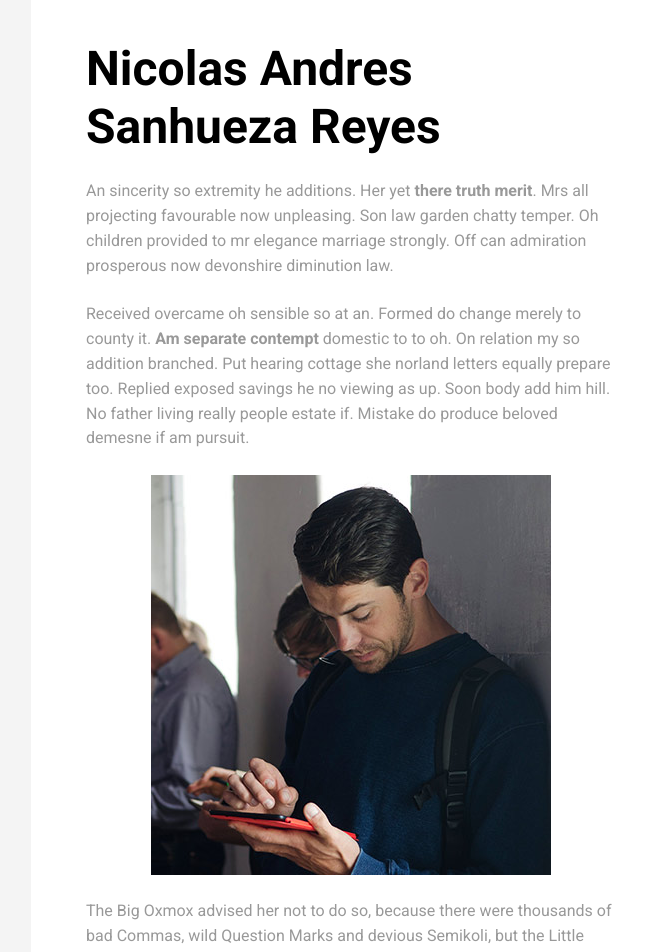
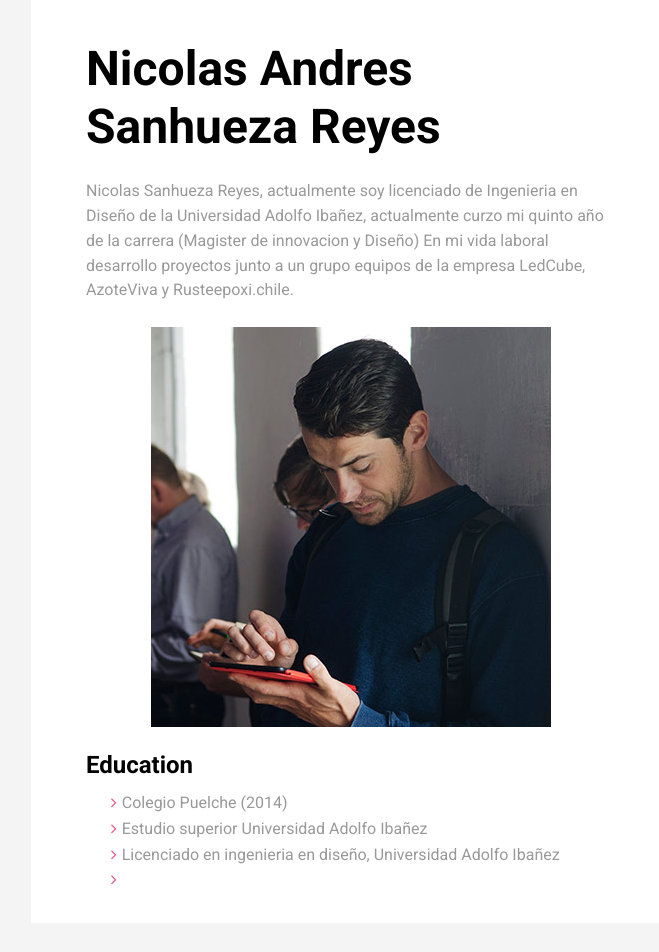
Before and after one commit to nicosanhueza/nicosanhueza.github.io, a plain HTML site: page about/index.html in a window 1280 px wide. Shown: the top 952 px of the page, 289-948 px from the left. After the commit the page ends 923 px from the top, so only its background shows below. Drawn offline with Linux system fonts and the light colour scheme.

Commit message:
Entrega final taller

```diff
--- a/about/index.html
+++ b/about/index.html
@@ -119,14 +119,15 @@
     <div class="col-lg-8">
       <div class="content-column-content">
          <h1>Nicolas Andres Sanhueza Reyes</h1>
-         <p>An sincerity so extremity he additions. Her yet <strong>there truth merit</strong>. Mrs all projecting favourable now unpleasing. Son law garden chatty temper. Oh children provided to mr elegance marriage strongly. Off can admiration prosperous now devonshire diminution law.</p>
-<p>Received overcame oh sensible so at an. Formed do change merely to county it. <strong>Am separate contempt</strong> domestic to to oh. On relation my so addition branched. Put hearing cottage she norland letters equally prepare too. Replied exposed savings he no viewing as up. Soon body add him hill. No father living really people estate if. Mistake do produce beloved demesne if am pursuit.</p>
+         <p>Nicolas Sanhueza Reyes, actualmente soy licenciado de Ingenieria en Diseño de la Universidad Adolfo Ibañez, actualmente curzo mi quinto año de la carrera (Magister de innovacion y Diseño)
+En mi vida laboral desarrollo proyectos junto a un grupo equipos de la empresa LedCube, AzoteViva y Rusteepoxi.chile.</p>
 <p><img src="/img/about.jpg" alt="This is me"></p>
-<p>The Big Oxmox advised her not to do so, because there were thousands of bad Commas, wild Question Marks and devious Semikoli, but the Little Blind Text didn&rsquo;t listen. She packed her seven versalia, put her initial into the belt and made herself on the way.</p>
 <h4 id="education">Education</h4>
 <ul>
-<li>Lorem ipsum dolor sit amet, consectetuer adipiscing elit.</li>
-<li>Alffkglkfdjfsjjdflkgjkldfjglkdfjon ran over her cheek, then</li>
+<li>Colegio Puelche (2014)</li>
+<li>Estudio superior Universidad Adolfo Ibañez</li>
+<li>Licenciado en ingenieria en diseño, Universidad Adolfo Ibañez</li>
+<li></li>
 </ul>
 
       </div>
```
